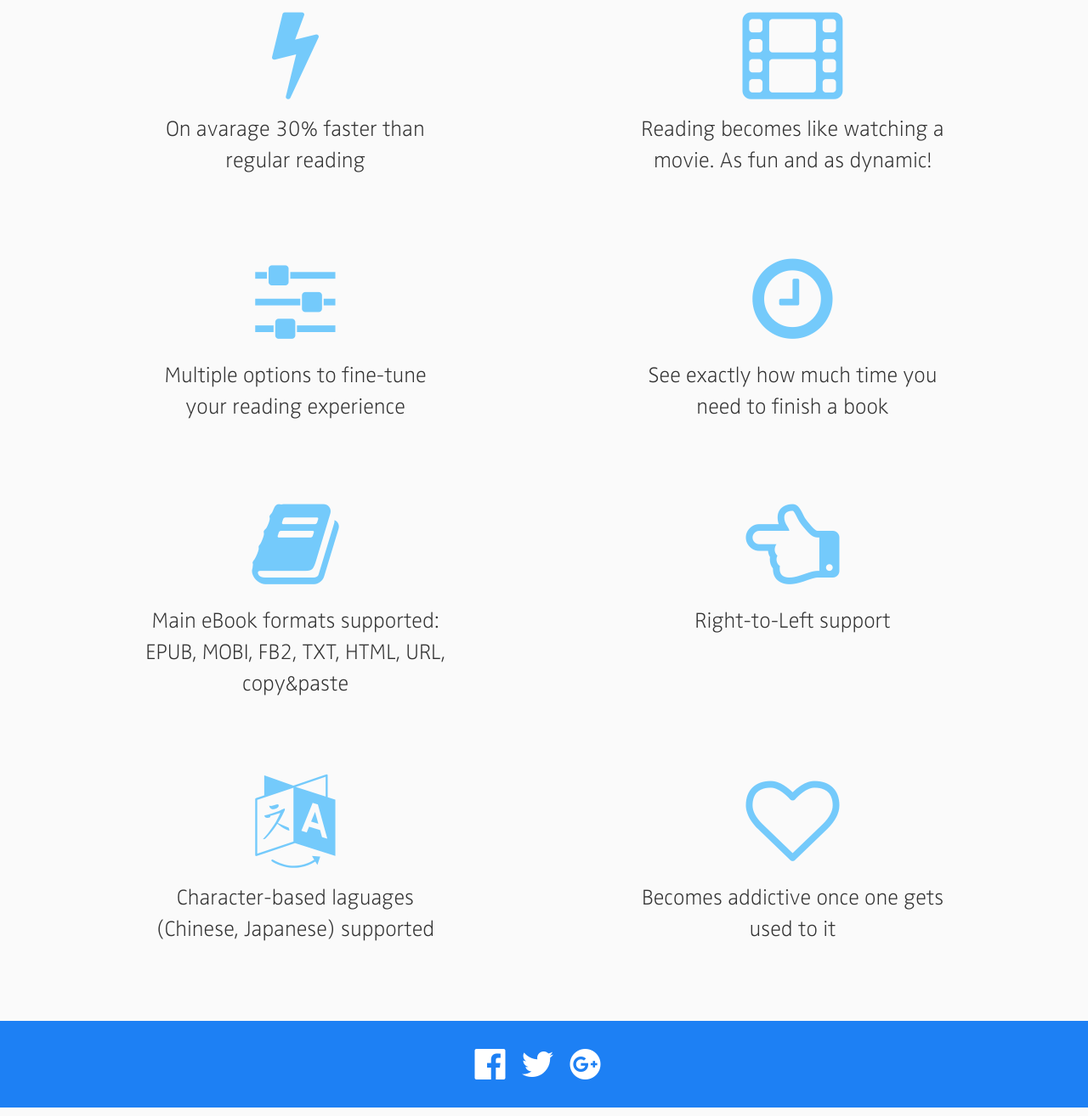
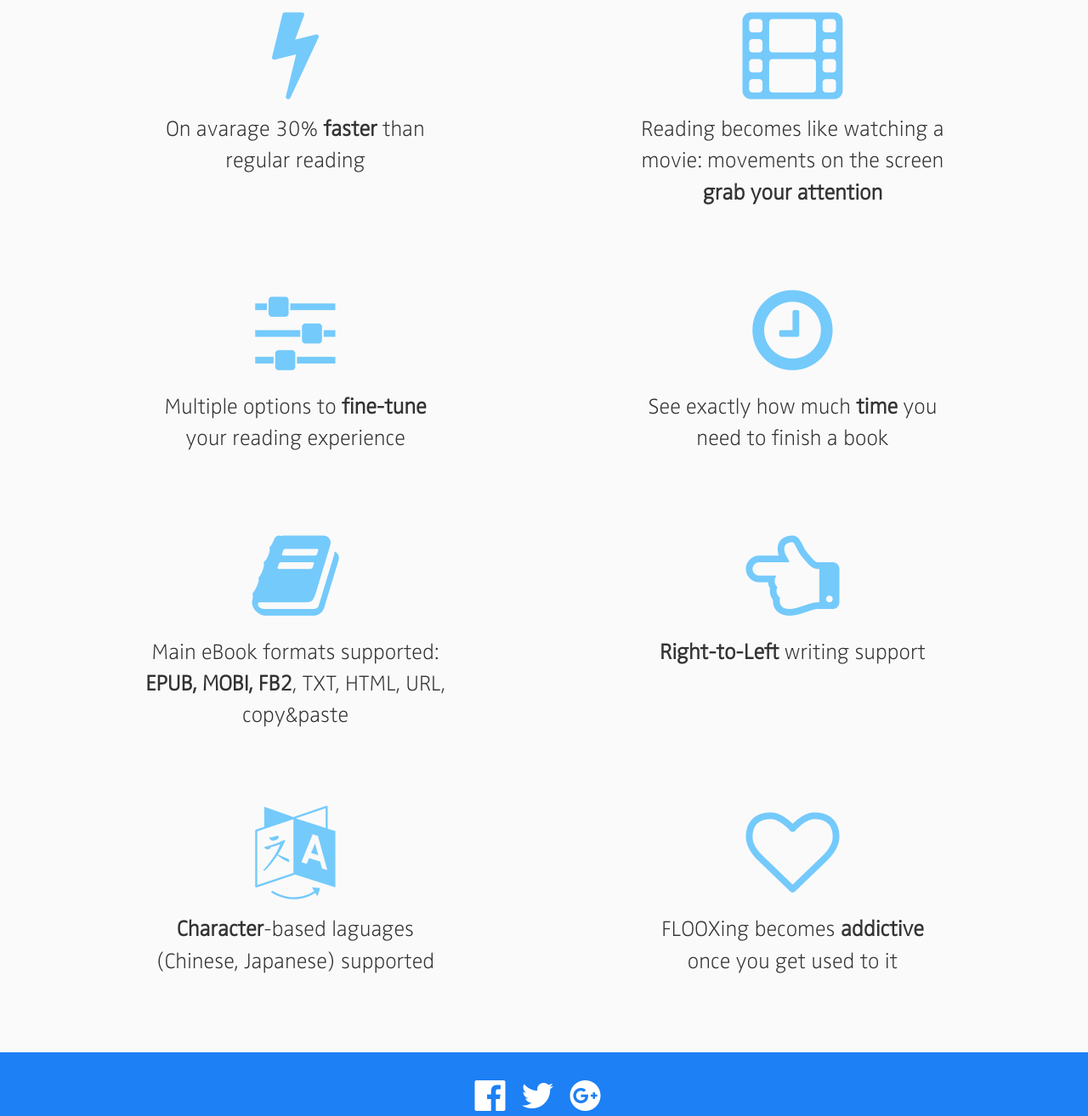
Before and after one commit to lastant/lastant.github.io, a plain HTML site: page floox.html in a window 1280 px wide. Shown: the part 1220-2534 px from the top of the page at 85% size. Drawn offline with Linux system fonts and the light colour scheme.

Commit message:
FLOOX page

```diff
--- a/floox.html
+++ b/floox.html
@@ -46,13 +46,13 @@ You are using an <strong>outdated</strong> browser. Please <a href="http://brows
         <div class="feature col-sm-4 col-sm-offset-1">
           <div class="icon fa fa-bolt"></div>
           <div class="desc">
-            On avarage 30% faster than regular reading
+            On avarage 30% <b>faster</b> than regular reading
           </div>
         </div>
         <div class="feature col-sm-4 col-sm-offset-2">
           <div class="icon fa fa-film"></div>
           <div class="desc">
-            Reading becomes like watching a movie. As fun and as dynamic!
+            Reading becomes like watching a movie: movements on the screen <b>grab your attention</b>
           </div>
         </div>
       </div>
@@ -61,13 +61,13 @@ You are using an <strong>outdated</strong> browser. Please <a href="http://brows
         <div class="feature col-sm-4 col-sm-offset-1">
           <div class="icon fa fa-sliders"></div>
           <div class="desc">
-            Multiple options to fine-tune your reading experience
+            Multiple options to <b>fine-tune</b> your reading experience
           </div>
         </div>
         <div class="feature col-sm-4 col-sm-offset-2">
           <div class="icon fa fa-clock-o"></div>
           <div class="desc">
-            See exactly how much time you need to finish a book
+            See exactly how much <b>time</b> you need to finish a book
           </div>
         </div>
       </div>
@@ -76,13 +76,13 @@ You are using an <strong>outdated</strong> browser. Please <a href="http://brows
         <div class="feature col-sm-4 col-sm-offset-1">
           <div class="icon fa fa-book"></div>
           <div class="desc">
-            Main eBook formats supported: EPUB, MOBI, FB2, TXT, HTML, URL, copy&paste
+            Main eBook formats supported: <b>EPUB, MOBI, FB2</b>, TXT, HTML, URL, copy&paste
           </div>
         </div>
         <div class="feature col-sm-4 col-sm-offset-2">
           <div class="icon fa fa-hand-o-left"></div>
           <div class="desc">
-            Right-to-Left support
+            <b>Right-to-Left</b> writing support
           </div>
         </div>
       </div>
@@ -91,13 +91,13 @@ You are using an <strong>outdated</strong> browser. Please <a href="http://brows
         <div class="feature col-sm-4 col-sm-offset-1">
           <div class="icon fa fa-language"></div>
           <div class="desc">
-            Character-based laguages (Chinese, Japanese) supported
+            <b>Character</b>-based laguages (Chinese, Japanese) supported
           </div>
         </div>
         <div class="feature col-sm-4 col-sm-offset-2">
           <div class="icon fa fa-heart-o"></div>
           <div class="desc">
-            Becomes addictive once one gets used to it
+            FLOOXing becomes <b>addictive</b> once you get used to it
           </div>
         </div>
       </div>
```
